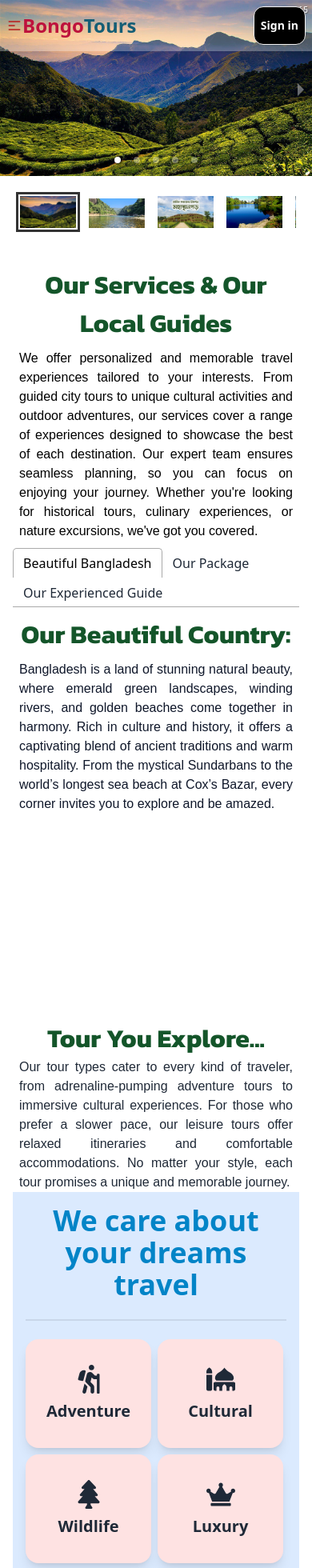
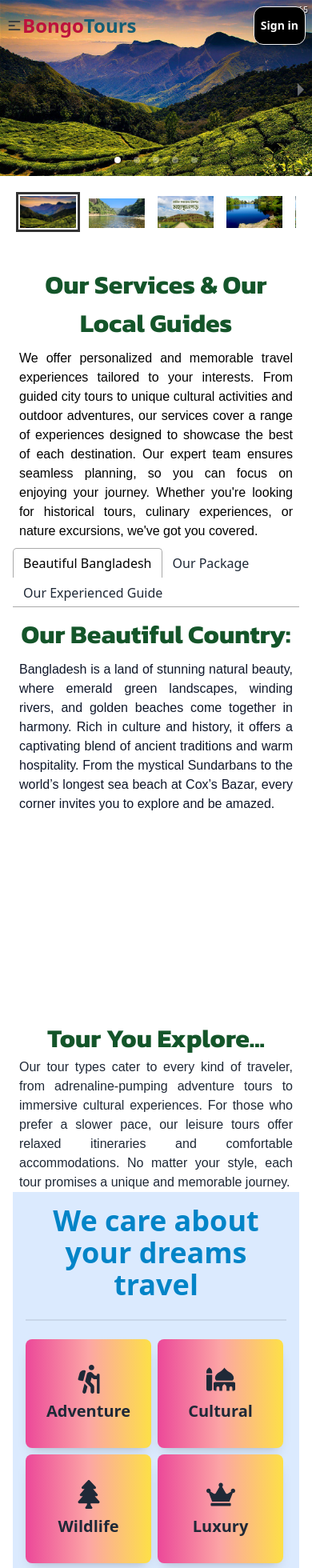
Before and after one commit to masumraheel/my-assignment-12, a React (Vite) app: page / in a window 390 px wide. Shown: the top 1960 px of the page at 80% size. Built offline with nearby package versions, Linux system fonts and the light colour scheme.

Commit message:
types design update

```diff
--- a/src/Components/NavBar/NavBar.jsx
+++ b/src/Components/NavBar/NavBar.jsx
@@ -5,19 +5,19 @@ const NavBar = () => {
   const navOptions = (
     <>
       <li>
-        <NavLink to="/" className="hover:text-red-400">
+        <NavLink to="/" className="lg:hover:text-red-400">
           Home
         </NavLink>
       </li>
       <li>
-        <NavLink to="aboutUs" className="hover:text-red-400">
+        <NavLink to="aboutUs" className="lg:hover:text-red-400">
           About Us
         </NavLink>
       </li>
       <li>
         <details>
           <summary>More</summary>
-          <ul className="bg-transparent text-red-700">
+          <ul className="bg-transparent lg:text-red-700">
             <li>
               <NavLink to="community">
                 Community
@@ -33,7 +33,7 @@ const NavBar = () => {
         </details>
       </li>
       <li>
-        <NavLink to="allTours" className="hover:text-red-400">
+        <NavLink to="allTours" className="lg:hover:text-red-400">
           All Tours
         </NavLink>
       </li>
@@ -41,8 +41,8 @@ const NavBar = () => {
   );
   return (
     <>
-      <div className="navbar bg-base-100  bg-opacity-30 fixed z-10
-       max-w-screen-xl mx-auto text-red-700 font-semibold">
+      <div className="navbar lg:bg-base-100 lg:bg-opacity-30 fixed z-10
+       max-w-screen-xl mx-auto lg:text-red-700 font-semibold">
         <div className="navbar-start">
           <div className="dropdown">
             <div tabIndex={0} className="lg:hidden">
--- a/src/Pages/TourTypes/Types.jsx
+++ b/src/Pages/TourTypes/Types.jsx
@@ -22,25 +22,16 @@ const Types = ({ place }) => {
   const { type_name, icon } = place;
   const Palace = icons[icon];
   return (
-    // <div
-    //   className="card bg-transparent border-2 rounded-full lg:w-40 lg:h-40
-    // w-32 h-32 cursor-pointer hover:bg-red-500"
-    // >
-    //   <div className="card-body">
-    //     <figure className="px-5 pt-5 text-3xl">
-    //       <Palace />
-    //     </figure>
-    //     <h2 className="card-title text-base text-center lg:px-5">
-    //       {type_name}
-    //     </h2>
-    //   </div>
-    // </div>
-    <div className="card bg-red-100 md:w-44 shadow-lg ">
-    <div className="card-body flex justify-center items-center">
-      <h2 className="card-title hover:text-red-600 text-4xl cursor-pointer"><Palace/></h2>
-      <h2 className="card-title">{type_name}</h2>
+    <div className="card bg-red-100 md:w-44 shadow-lg">
+      <div className="card-body flex justify-center items-center
+      bg-gradient-to-r from-pink-500 via-red-300 to-yellow-300
+     hover:text-white cursor-pointer rounded-lg">
+        <h2 className="card-title text-4xl">
+          <Palace />
+        </h2>
+        <h2 className="card-title">{type_name}</h2>
+      </div>
     </div>
-  </div>
   );
 };
 
```
